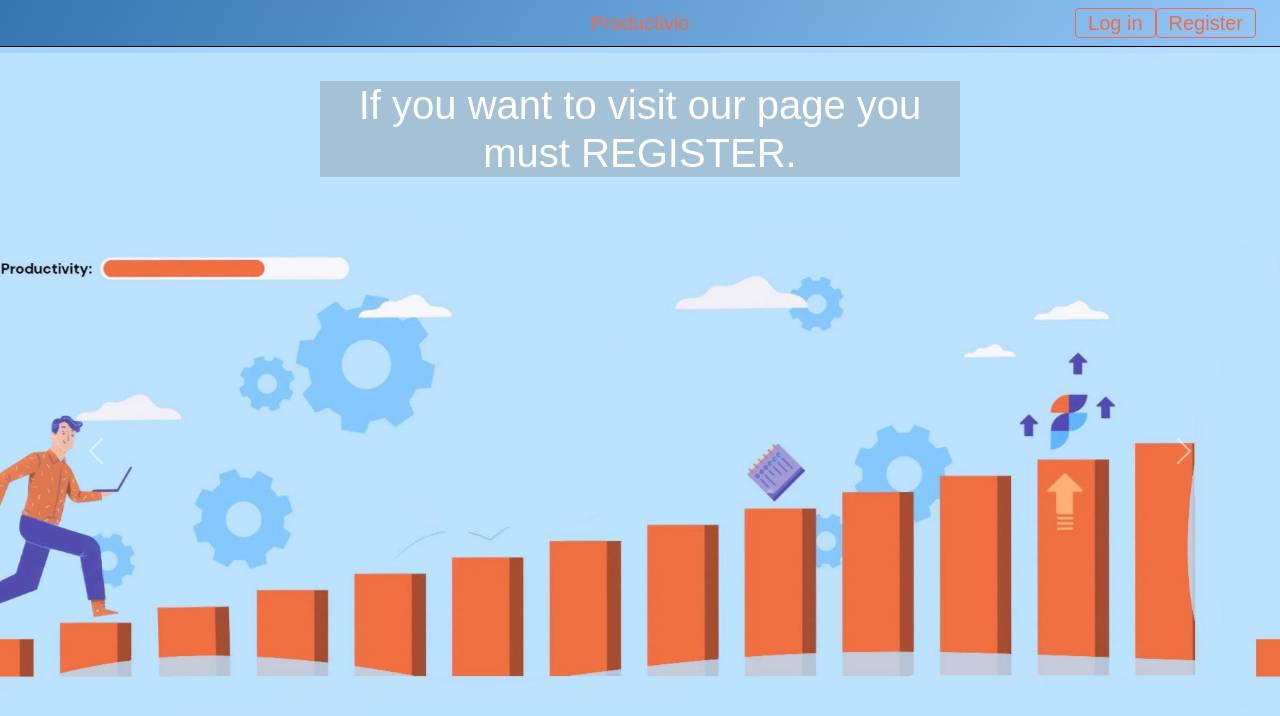
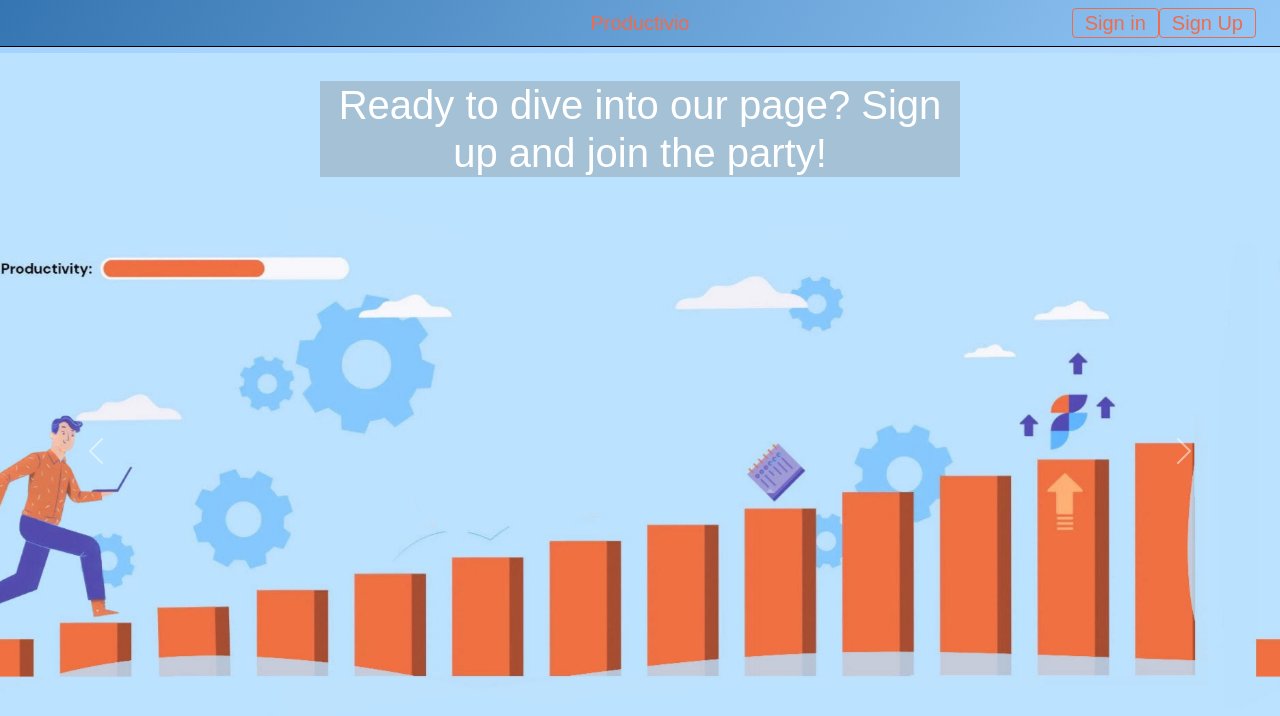
Before and after one commit to sedc-codecademy/sp2023-cp03-pwa-1, a plain HTML site: page src/index.html in a window 1280 px wide. Drawn offline with nearby package versions, Linux system fonts and the light colour scheme.

Commit message:
"last minute changes"

```diff
--- a/src/index.css
+++ b/src/index.css
@@ -160,6 +160,7 @@ nav {
         margin-bottom: 5px;
         justify-content: flex-end;
         display: flex;
+        color: #ee6c4d;
         height: 30px;
         font-weight: bold;
         width: 250px;
@@ -251,7 +252,7 @@ nav {
 }
 
 #taskDesc {
-    color: #828ed3;
+    color: #ee6c4d;
     font-weight: bold;
     font-size: 15px;
     text-align: left !important;
@@ -259,6 +260,7 @@ nav {
 
 #taskPrio {
     font-weight: bold;
+    color: #ee6c4d;
     font-size: 17px;
     border: 2px solid #ee6c4d;
     border-radius: 10px;
--- a/src/index.html
+++ b/src/index.html
@@ -40,7 +40,7 @@
                     id="loginButton"
                     data-bs-toggle="modal"
                     data-bs-target="#loginModal">
-                Log in
+                Sign in
             </button>
             <div class="modal fade"
                  id="loginModal"
@@ -50,7 +50,7 @@
                 <div class="modal-dialog modal-dialog-centered">
                     <div class="modal-content">
                         <div class="modal-header">
-                            <h5 class="modal-title" id="loginModalLabel">Log in</h5>
+                            <h5 class="modal-title" id="loginModalLabel">Sign in</h5>
                             <button type="button"
                                     class="btn-close"
                                     data-bs-dismiss="modal"
@@ -72,7 +72,7 @@
                             <button type="button"
                                     class="btn btn-primary"
                                     id="innerLoginButton">
-                                Log in
+                                Sign in
                             </button>
                         </div>
                     </div>
@@ -84,7 +84,7 @@
                     id="registerButton"
                     data-bs-toggle="modal"
                     data-bs-target="#registerModal">
-                Register
+                Sign Up
             </button>
             <div class="modal fade"
                  id="registerModal"
@@ -368,7 +368,7 @@
     <div id="carouselExampleAutoplaying"
          class="carousel slide"
          data-bs-ride="carousel">
-        <h1 class="pageInfo">If you want to visit our page you must REGISTER.</h1>
+        <h1 class="pageInfo">Ready to dive into our page? Sign up and join the party!</h1>
         <div class="carousel-inner">
             <div class="carousel-item active">
                 <img src="./images/SlideShowFirst.jpg" class="d-block w-100" alt="..." />
```
